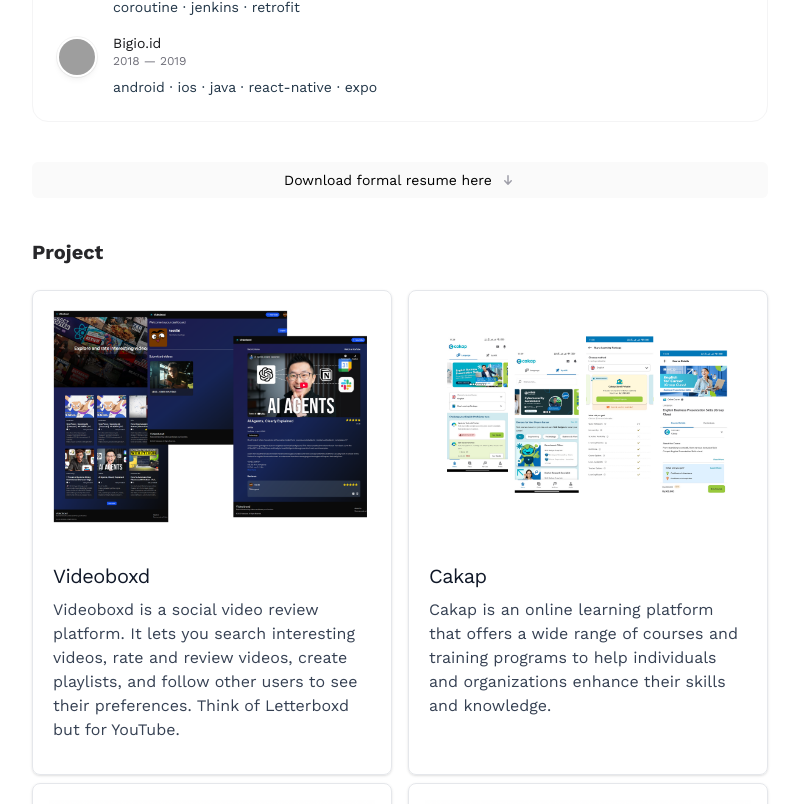
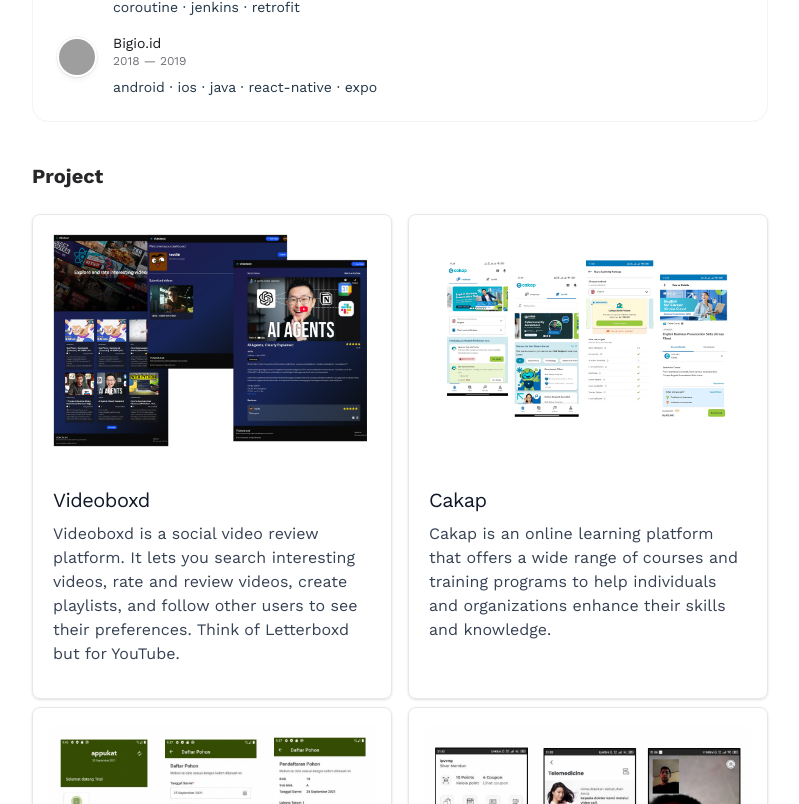
Before and after one commit to Padillahirpan/personal-website-padillah, a React (Vite) app: page / in a window 1280 px wide. Shown: the part 696-1500 px from the top of the page, without its empty margins (240-1039 px from the left). Built offline with nearby package versions, Linux system fonts and the light colour scheme; grey boxes are pictures that could not be loaded.

Commit message:
feat: adjust the sections

```diff
--- a/src/App.tsx
+++ b/src/App.tsx
@@ -1,99 +1,22 @@
 import './App.css'
 import workData from './data/work.json'
-import WorkItem from './components/Work'
 import projectData from './data/project.json'
-import ProjectItem from './components/Projects'
+import Summary from './components/Summary'
+import WorkSection from './components/WorkSection'
+import ProjectSection from './components/ProjectSection'
+import FooterSection from './components/Footer'
 
 function App() {
   return (
     <>
       <div className="max-w-3xl mx-auto min-h-screen flex flex-col items-start gap-4 mb-6 px-2 sm:px-4">
-        <section className="flex flex-col items-start gap-4 pt-4">
-          <h1 className="text-xl sm:text-xl font-medium text-left">
-            Hi, I'm Irpan👋
-          </h1>
-          <div className="text-base sm:text-xl font-extralight text-left text-gray-600">
-            Software engineer & android developer who turns complex problems
-            into simple, elegant apps. I love building intuitive experiences in
-            Android and web development. I am always exploring new ideas to make
-            technology feel more human.
-          </div>
-          <div className="text-base sm:text-xl font-extralight text-left text-gray-600">
-            now expanding into Fullstack web development. This year, I'm diving
-            deep into building modern websites using React, TypeScript, and
-            backend tools — aiming to create seamless, end-to-end digital
-            experiences.
-          </div>
-
-          <div className="flex flex-wrap items-center gap-x-3 w-fit">
-            <div>
-              <a
-                href="https://github.com/padillahirpan"
-                target="_blank"
-                className="text-xs md:text-sm text-black border-b border-gray-200 font-medium hover:border-gray-500 transition-all duration-300 ease-in-out"
-                rel="noopener noreferrer"
-              >
-                Github
-              </a>
-            </div>
-            <div>
-              <a
-                href="https://linkedin.com/in/padillahirpan/"
-                target="_blank"
-                className="text-xs md:text-sm text-black border-b border-gray-200 font-medium hover:border-gray-500 transition-all duration-300 ease-in-out"
-                rel="noopener noreferrer"
-              >
-                LinkedIn
-              </a>
-            </div>
-          </div>
-        </section>
-        <section className="rounded-2xl border border-zinc-100 p-4 sm:p-6 dark:border-zinc-700/40">
-          <h2 className="flex text-xl font-semibold text-zinc-800 dark:text-zinc-100">
-            {workData.title}
-          </h2>
-          <ol className="mt-4 sm:mt-6 space-y-4">
-            {workData.work.map((item, index) => (
-              <WorkItem item={item} key={index} />
-            ))}
-          </ol>
-        </section>
-        <section className="w-full flex flex-col items-start gap-2">
-          <a
-            href="/resume.pdf"
-            className="border(gray-100 2) inline-flex items-center gap-2 justify-center rounded-md py-2 px-3 text-sm outline-offset-2 transition active:transition-none bg-zinc-50 font-medium text-zinc-900 hover:bg-zinc-100 active:bg-zinc-100 active:text-zinc-900/60 dark:bg-zinc-800/50 dark:text-zinc-300 dark:hover:bg-zinc-800 dark:hover:text-zinc-50 dark:active:bg-zinc-800/50 dark:active:text-zinc-50/70 group mt-6 w-full"
-          >
-            Download formal resume here
-            <svg
-              viewBox="0 0 16 16"
-              fill="none"
-              aria-hidden="true"
-              className="h-4 w-4 stroke-zinc-400 transition group-active:stroke-zinc-600 dark:group-hover:stroke-zinc-50 dark:group-active:stroke-zinc-50"
-            >
-              <path
-                d="M4.75 8.75 8 12.25m0 0 3.25-3.5M8 12.25v-8.5"
-                stroke-width="1.5"
-                stroke-linecap="round"
-                stroke-linejoin="round"
-              ></path>
-            </svg>
-          </a>
-        </section>
-        <section className="border-zinc-100 pt-6 dark:border-zinc-700/40">
-          <h2 className="flex text-xl font-semibold text-zinc-800 dark:text-zinc-100">
-            {projectData.title}
-          </h2>
-          <div className="grid grid-cols-1 gap-x-4 mt-4 sm:mt-6 space-y-4 sm:space-y-2 sm:grid-cols-2">
-            {projectData.project.map((item, index) => (
-              <ProjectItem item={item} key={index} />
-            ))}
-          </div>
-        </section>
-        <section className="w-full p-4 sm:p-6">
-          <p className="text-xs sm:text-sm">
-            © {new Date().getFullYear()} Irpan Padillah. All rights reserved.
-          </p>
-        </section>
+        <Summary />
+        <WorkSection workData={workData} />
+        <ProjectSection
+          title={projectData.title}
+          projectItem={projectData.project.map((p) => ({ item: p }))}
+        />
+        <FooterSection />
       </div>
     </>
   )
--- /dev/null
+++ b/src/components/Footer.tsx
@@ -0,0 +1,11 @@
+const FooterSection = () => {
+  return (
+    <section className="w-full p-4 sm:p-6">
+      <p className="text-xs sm:text-sm">
+        © {new Date().getFullYear()} Irpan Padillah. All rights reserved.
+      </p>
+    </section>
+  )
+}
+
+export default FooterSection
--- /dev/null
+++ b/src/components/ProjectSection.tsx
@@ -0,0 +1,23 @@
+import ProjectItem from './Projects'
+import type { ProjectItemProps } from './Projects'
+
+type ProjectSectionProps = {
+  title: string
+  projectItem: ProjectItemProps[]
+}
+
+const ProjectSection = ({ title, projectItem }: ProjectSectionProps) => {
+  return (
+    <section className="border-zinc-100 pt-6 dark:border-zinc-700/40">
+      <h2 className="flex text-xl font-semibold text-zinc-800 dark:text-zinc-100">
+        {title}
+      </h2>
+      <div className="grid grid-cols-1 gap-x-4 mt-4 sm:mt-6 space-y-4 sm:space-y-2 sm:grid-cols-2">
+        {projectItem.map((project, index) => (
+          <ProjectItem item={project.item} key={index} />
+        ))}
+      </div>
+    </section>
+  )
+}
+export default ProjectSection
--- a/src/components/Projects.tsx
+++ b/src/components/Projects.tsx
@@ -1,4 +1,4 @@
-type ProjectItemProps = {
+export type ProjectItemProps = {
   item: {
     name: string
     ss: string
@@ -7,7 +7,7 @@
   }
 }
 
-const Projects = ({ item }: ProjectItemProps) => {
+const ProjectItem = ({ item }: ProjectItemProps) => {
   return (
     <div className="border border-gray-200 rounded-lg shadow-sm dark:bg-gray-800 dark:border-gray-700">
       <div className="p-4">
@@ -35,4 +35,4 @@
   )
 }
 
-export default Projects
+export default ProjectItem
--- /dev/null
+++ b/src/components/Summary.tsx
@@ -0,0 +1,44 @@
+const Summary = () => {
+  return (
+    <section className="flex flex-col items-start gap-4 pt-4">
+      <h1 className="text-xl sm:text-xl font-medium text-left">
+        Hi, I'm Irpan👋
+      </h1>
+      <div className="text-base sm:text-xl font-extralight text-left text-gray-600">
+        Software engineer & android developer who turns complex problems into
+        simple, elegant apps. I love building intuitive experiences in Android
+        and web development. I am always exploring new ideas to make technology
+        feel more human.
+      </div>
+      <div className="text-base sm:text-xl font-extralight text-left text-gray-600">
+        now expanding into Fullstack web development. This year, I'm diving deep
+        into building modern websites using React, TypeScript, and backend tools
+        — aiming to create seamless, end-to-end digital experiences.
+      </div>
+      <div className="flex flex-wrap items-center gap-x-3 w-fit">
+        <div>
+          <a
+            href="https://github.com/padillahirpan"
+            target="_blank"
+            className="text-xs md:text-sm text-black border-b border-gray-200 font-medium hover:border-gray-500 transition-all duration-300 ease-in-out"
+            rel="noopener noreferrer"
+          >
+            Github
+          </a>
+        </div>
+        <div>
+          <a
+            href="https://linkedin.com/in/padillahirpan/"
+            target="_blank"
+            className="text-xs md:text-sm text-black border-b border-gray-200 font-medium hover:border-gray-500 transition-all duration-300 ease-in-out"
+            rel="noopener noreferrer"
+          >
+            LinkedIn
+          </a>
+        </div>
+      </div>
+    </section>
+  )
+}
+
+export default Summary
--- /dev/null
+++ b/src/components/WorkSection.tsx
@@ -0,0 +1,34 @@
+import WorkItem from './Work'
+
+type WorkItem = {
+  company: string
+  logo?: string
+  start: string
+  end: string
+  description: string
+  stack: string
+}
+
+type WorkSectionProps = {
+  workData: {
+    title: string
+    work: WorkItem[]
+  }
+}
+
+const WorkSection = ({ workData }: WorkSectionProps) => {
+  return (
+    <section className="rounded-2xl border border-zinc-100 p-4 sm:p-6 dark:border-zinc-700/40">
+      <h2 className="flex text-xl font-semibold text-zinc-800 dark:text-zinc-100">
+        {workData.title}
+      </h2>
+      <ol className="mt-4 sm:mt-6 space-y-4">
+        {workData.work.map((item, index) => (
+          <WorkItem item={item} key={index} />
+        ))}
+      </ol>
+    </section>
+  )
+}
+
+export default WorkSection
```
